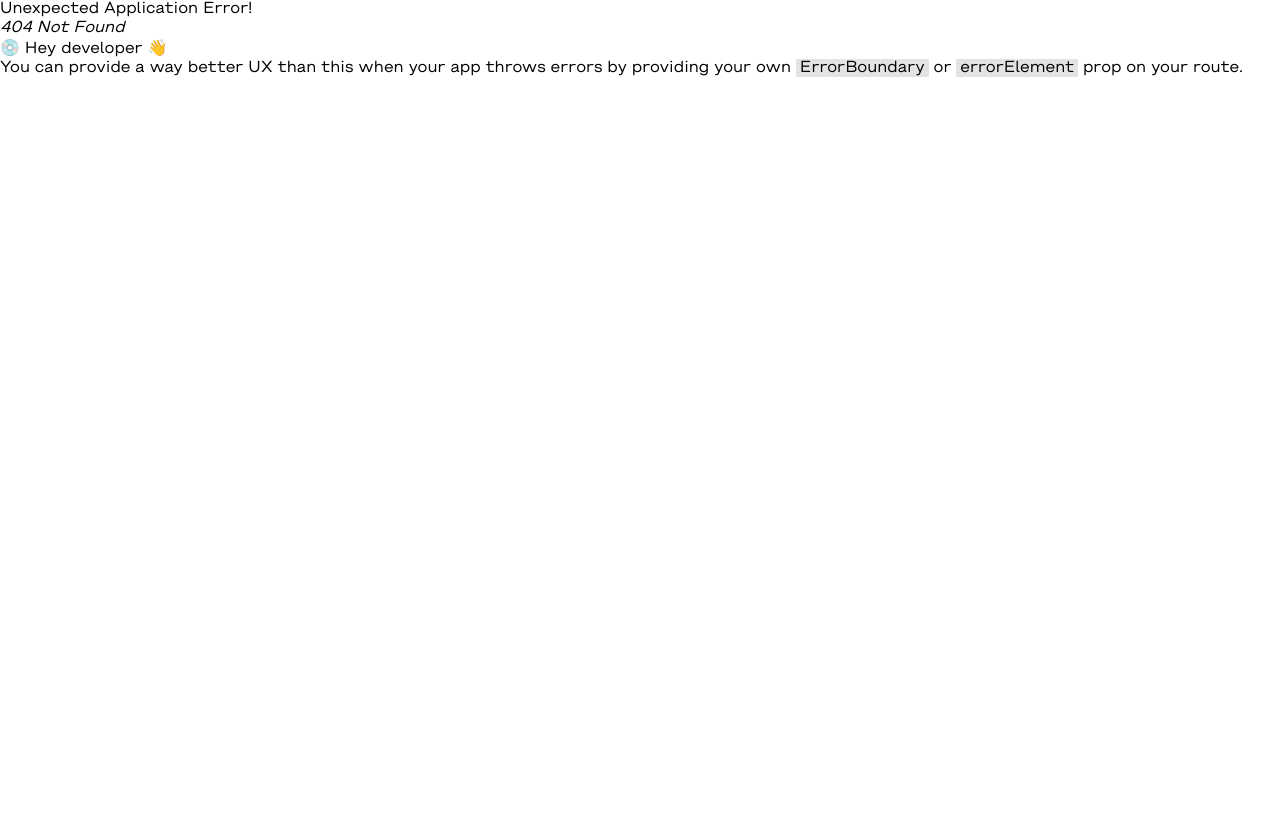
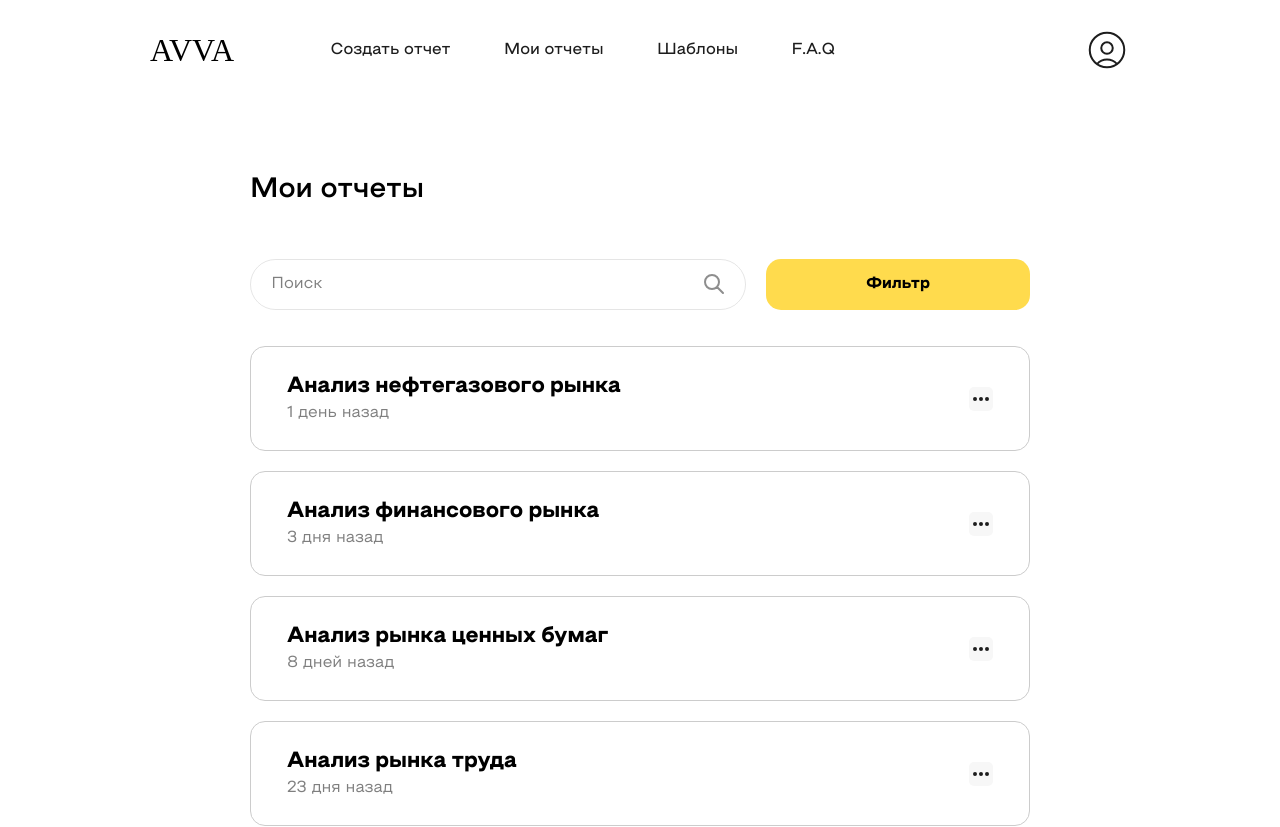
Before and after one commit to osyaros/ava_lct_front, a React (Vite) app: page /myreports in a window 1280 px wide. Before the commit this address had no page. Shown: the top 827 px of the page. Before the commit the page ends 800 px from the top, so only its background shows below. Built offline with nearby package versions, Linux system fonts and the light colour scheme; a web font is replaced by a local one.

Commit message:
add MyReportsPage

```diff
--- /dev/null
+++ b/src/UI/YellowBtn/YellowBtn.jsx
@@ -0,0 +1,12 @@
+import React from 'react'
+import cl from './YellowBtn.module.css'
+
+function YellowBtn({onClick, children}) {
+  return (
+    <div className={cl.yellowBtn_wrapper}>
+        <button className={cl.yellowBtn}>{children}</button>
+    </div>
+  )
+}
+
+export default YellowBtn
--- /dev/null
+++ b/src/UI/YellowBtn/YellowBtn.module.css
@@ -0,0 +1,9 @@
+.yellowBtn{
+    width: 100%;
+    height: 51px;
+    color: #000;
+    font-weight: bold;
+    background-color: #FFDB4D;
+    border-radius: 15px;
+    padding: 16px 100px;
+}
--- /dev/null
+++ b/src/components/MyReportComponent/MyReportComponent.jsx
@@ -0,0 +1,19 @@
+import React from 'react'
+import cl from './MyReportComponent.module.css'
+import dot from '../../assets/images/dot.svg'
+
+function MyReportComponent({title, date}) {
+  return (
+    <div className={cl.myReportComponent}>
+        <div className={cl.myReportComponent__info}>
+            <div className={cl.info__title}>{title}</div>
+            <div className={cl.info__date}>{date}</div>
+        </div>
+        <div className={cl.myReportComponent__btn}>
+            <img src={dot} alt="dot" />
+        </div>
+    </div>
+  )
+}
+
+export default MyReportComponent
--- /dev/null
+++ b/src/components/MyReportComponent/MyReportComponent.module.css
@@ -0,0 +1,38 @@
+.myReportComponent{
+    display: flex;
+    justify-content: space-between;
+    background-color: #fff;
+    border-radius: 15px;
+    border: 1px solid #CCCCCC;
+    padding: 27px 36px;
+    align-items: center;
+}
+
+.myReportComponent__info > *:not(:last-child){
+    margin-bottom: 4px;
+}
+
+.info__title{
+    font-size: 22px;
+    font-weight: bold;
+    color: #000;
+}
+
+.info__date{
+    color: rgba(0, 0, 0, 0.5);
+}
+
+.myReportComponent__btn{
+    display: flex;
+    align-items: center;
+    justify-content: center;
+    background-color: #F7F7F7;
+    width: 24px;
+    height: 24px;
+    border-radius: 5px;
+    cursor: pointer;
+}
+
+.myReportComponent__btn:hover{
+    background-color: #d1d1d1;
+}
--- /dev/null
+++ b/src/components/SearchInput/SearchInput.jsx
@@ -0,0 +1,14 @@
+import React from 'react'
+import cl from './SearchInput.module.css'
+import search from '../../assets/images/search.svg'
+
+function SearchInput({placeholder, width}) {
+  return (
+    <div className={cl.searchInput}>
+        <input type="text" placeholder={placeholder} className={cl.searchInput__input}/>
+        <img src={search} alt="search" className={cl.searchInput__image}/>
+    </div>
+  )
+}
+
+export default SearchInput
--- /dev/null
+++ b/src/components/SearchInput/SearchInput.module.css
@@ -0,0 +1,24 @@
+.searchInput{
+    position: relative;
+    height: 51px;
+    flex-grow: 1;
+}
+
+.searchInput__input{
+    border: 1px solid rgba(0, 0, 0, 0.1);
+    border-radius: 100px;
+    padding: 16px 20.16px;
+    height: 51px;
+    width: 100%;
+}
+
+.searchInput__input::placeholder{
+    color: rgba(0, 0, 0, 0.5);
+    font-size: 16px;
+}
+
+.searchInput__image{
+    position: absolute;
+    right: 20px;
+    top: 13px;
+}
--- a/src/main.jsx
+++ b/src/main.jsx
@@ -5,6 +5,7 @@ import { AuthProvider } from './hoc/PrivateRoute';
 import { PrivateRoute } from './hoc/PrivateRoute.jsx';
 import LoginPage from './pages/Login/LoginPage.jsx';
 import CreateReportPage from './pages/CreateReportPage/CreateReportPage.jsx';
+import MyReportPage from './pages/MyReportsPage/MyReportPage.jsx';
 
 const routes = createBrowserRouter([
   {
@@ -14,6 +15,10 @@ const routes = createBrowserRouter([
   {
     path: '/createreport',
     element: <PrivateRoute><CreateReportPage/></PrivateRoute>
+  },
+  {
+    path: '/myreports',
+    element: <MyReportPage />
   }
 
 ]);
--- /dev/null
+++ b/src/pages/MyReportsPage/MyReportPage.jsx
@@ -0,0 +1,49 @@
+import React, { useState } from 'react'
+import cl from './MyReportPage.module.css'
+import Header from '../../components/Header/Header'
+import SearchInput from '../../components/SearchInput/SearchInput'
+import YellowBtn from '../../UI/YellowBtn/YellowBtn'
+import MyReportComponent from '../../components/MyReportComponent/MyReportComponent'
+
+function MyReportPage() {
+    const [reports] = useState([
+        {title: 'Анализ нефтегазового рынка', date: '1 день назад'},
+        {title: 'Анализ финансового рынка', date: '3 дня назад'},
+        {title: 'Анализ рынка ценных бумаг', date: '8 дней назад'},
+        {title: 'Анализ рынка труда', date: '23 дня назад'},
+        {title: 'Сравнение Apple и Samsung', date: '24 дня назад'},
+        {title: 'Анализ конкурентов Северстали', date: '2 месяца назад'},
+    ])
+  return (
+    <>
+        <Header/>
+        <div className={cl.myReportPage}>
+            <div className={cl.myReportPage__title}>Мои отчеты</div>
+            <div className={cl.myReportPage__content}>
+                <div className={cl.content_search}>
+                    <SearchInput placeholder="Поиск"/>
+                    <YellowBtn>Фильтр</YellowBtn>
+                </div>
+                <div className={cl.content_reports}>
+                    {
+                        reports
+                        ?
+                        <div className={cl.reports}>
+                            {
+                                reports.map((report) => (
+                                    <MyReportComponent title={report.title} date={report.date}/>
+                                ))
+                            }
+                        </div>
+                        :
+                        <div>Нет документов</div>
+                    }
+
+                </div>
+            </div>
+        </div>
+    </>
+  )
+}
+
+export default MyReportPage
--- /dev/null
+++ b/src/pages/MyReportsPage/MyReportPage.module.css
@@ -0,0 +1,30 @@
+@import '../../assets/global.scss';
+
+.myReportPage{
+    padding: 0 250px 0 250px;
+    margin-top: 73px;
+    margin-bottom: 150px;
+}
+
+.myReportPage > *:not(:last-child){
+    margin-bottom: 52px;
+}
+
+.myReportPage__content{
+    width: inherit;
+}
+
+.myReportPage__title{
+    font-weight: 600;
+    font-size: 28px;
+}
+
+.content_search{
+    display: flex;
+    gap: 20px;
+    margin-bottom: 36px;
+}
+
+.reports > *:not(:last-child){
+    margin-bottom: 20px;
+}
```
Also changed, not shown: src/assets/images/dot.svg (added), src/assets/images/search.svg (added).
